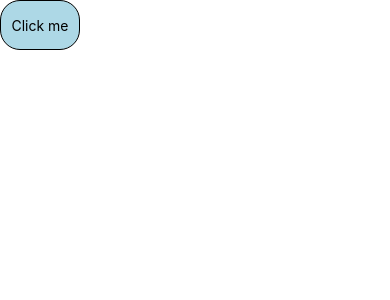
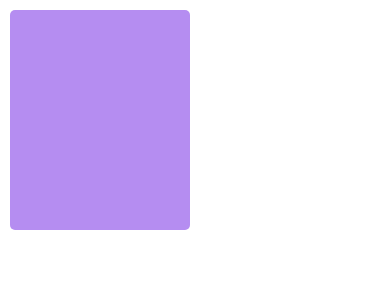
Before and after one commit to JAYATEJA04/ToDo-application_RN, a React Native app: screen / in a window 390 px wide. Shown: the top 300 px of the page. Built offline with nearby package versions, Linux system fonts and the light colour scheme.

Commit message:
this is the version1 of animated box, anything previously version1 committed is not

```diff
--- a/App.tsx
+++ b/App.tsx
@@ -1,46 +1,13 @@
 /* eslint-disable react-native/no-inline-styles */
 import React, {useState} from 'react';
-import {
-  Button,
-  Text,
-  View,
-  FlatList,
-  SafeAreaView,
-  TouchableOpacity,
-} from 'react-native';
+import {Button, Text, View, FlatList, SafeAreaView} from 'react-native';
 import MainUI from './src/components/MainUI';
 import Animate from './src/components/Animation';
 
 const App = () => {
-  const [animateBox, setAnimateBox] = useState([]);
-
-  const handlePress = () => {
-    setAnimateBox(prev => [...prev, animateBox]);
-  };
-  const count = 0;
-
   return (
     <View style={{flex: 1}}>
-      <TouchableOpacity
-        style={{
-          height: 50,
-          width: 80,
-          borderWidth: 1,
-          borderRadius: 20,
-          alignItems: 'center',
-          justifyContent: 'center',
-          backgroundColor: 'lightblue',
-        }}
-        onPress={handlePress}>
-        <Text style={{color: 'black'}}>Click me</Text>
-      </TouchableOpacity>
-      <FlatList
-        data={animateBox}
-        renderItem={() => <Animate boxId={count} />}
-        key={'_'}
-        keyExtractor={index => '_' + index.toString()}
-        numColumns={2}
-      />
+      <Animate />
     </View>
   );
 };
--- /dev/null
+++ b/src/components/Animation.tsx
@@ -0,0 +1,66 @@
+import React from 'react';
+import {Text, View, Button, StyleSheet} from 'react-native';
+import Animated, {
+  useSharedValue,
+  useAnimatedStyle,
+  withTiming,
+  withSpring,
+} from 'react-native-reanimated';
+import {
+  Gesture,
+  GestureDetector,
+  GestureHandlerRootView,
+} from 'react-native-gesture-handler';
+
+const Animate = () => {
+  const pressed = useSharedValue(false);
+  const translation = useSharedValue({x: 0, y: 0});
+
+  const pan = Gesture.Pan()
+    .onBegin(() => {
+      pressed.value = true;
+    })
+    .onChange(event => {
+      translation.value = {x: event.translationX, y: event.translationY};
+    })
+    .onFinalize(() => {
+      translation.value = withSpring({x: 10, y: 10});
+      pressed.value = false;
+    });
+
+  const animatedStyles = useAnimatedStyle(() => ({
+    transform: [
+      {translateX: translation.value.x},
+      {translateY: translation.value.y},
+      {scale: withTiming(1)},
+    ],
+  }));
+
+  return (
+    <GestureHandlerRootView style={styles.container}>
+      <View style={styles.container}>
+        <GestureDetector gesture={pan}>
+          <Animated.View style={[styles.circle, animatedStyles]} />
+        </GestureDetector>
+      </View>
+    </GestureHandlerRootView>
+  );
+};
+
+const styles = StyleSheet.create({
+  container: {
+    flex: 1,
+    padding: 5,
+    // height: '100%',
+  },
+  circle: {
+    height: 220,
+    width: 180,
+    backgroundColor: '#b58df1',
+    borderRadius: 5,
+    alignItems: 'center',
+    justifyContent: 'center',
+  },
+});
+
+export default Animate;
```
